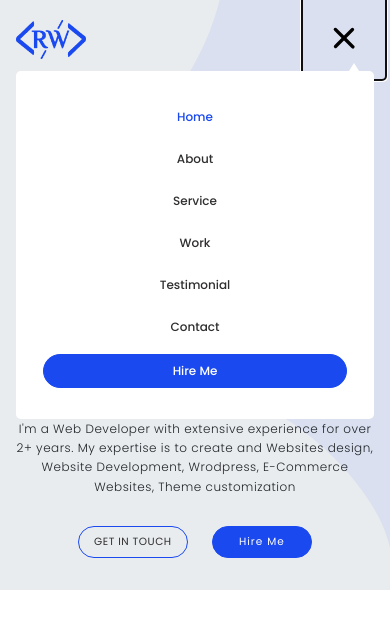
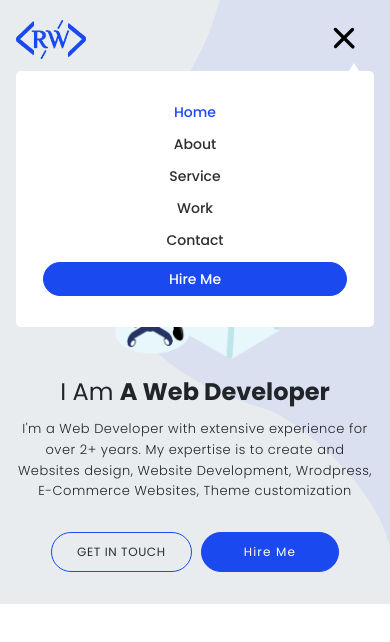
Before and after one commit to dev-rittick/portfolio, a plain HTML site: page index.html in a window 390 px wide. Both pictures are taken after a click on the button "Toggle navigation". Drawn offline with nearby package versions, Linux system fonts and the light colour scheme.

Commit message:
nav and hero section complete

```diff
--- a/css/style.css
+++ b/css/style.css
@@ -23,6 +23,7 @@ article, aside, details, figcaption, figure, footer, header, hgroup, menu, nav,
 
 .btn:focus, .btn:active:focus, .btn.active:focus, .btn.focus, .btn.focus:active, .btn.active.focus {
   outline: none;
+  box-shadow: none;
 }
 
 body {
@@ -132,8 +133,8 @@ a:hover {
     padding: 0;
     font-size: 1.25rem;
     line-height: 1;
-    border:none;
-    outline: none;
+    border:none !important;
+    outline: none !important;
 }
 .navbar-light .navbar-nav .nav-item.active .nav-link {
   color: #1A49EF !important;
@@ -284,16 +285,7 @@ a:hover {
   .jumbotron p.lead {
     padding-bottom: 30px;
     line-height: 160%;
-    font-size: 12px;
-  }
-
-  .btn {
-    font-size: 11px;
-    padding: 9px 15px !important;
-  }
-
-  .jumbotron .btn {
-    min-width: 115px;
+    font-size: 13px;
   }
 }
 
@@ -302,17 +294,8 @@ a:hover {
     margin: 0 4px;
   }
 
-  .jumbotron .btn {
-    min-width: 100px;
-  }
-
   .jumbotron .btn-secendary {
     margin-right: 20px;
-  }
-
-  .btn {
-    font-size: 10.5px;
-    padding: 7px 15px !important;
   }
 }
 
@@ -322,7 +305,7 @@ a:hover {
   }
 
   .navbar .navbar-brand img {
-    width: 70px;
+    width: 75px;
   }
 
   .navbar .navbar-nav .nav-item .btn-primary {
@@ -366,6 +349,10 @@ a:hover {
   }
 }
 @media (max-width: 575px) {
+  .navbar .navbar-nav .nav-item .nav-link {
+    font-size: 14px;
+    padding: 3px;
+}
   .SmNavBg{
     background-color: #fff;
     padding: 25px;
@@ -400,4 +387,7 @@ a:hover {
     max-width: 100%;
     margin: 0 auto;
   }
+  .jumbotron .btn-secendary {
+      margin-right: 5px;
+  }
 }
--- a/index.html
+++ b/index.html
@@ -47,9 +47,6 @@
             <a class="nav-link" href="#">Work</a>
           </li>
           <li class="nav-item">
-            <a class="nav-link" href="#">Testimonial</a>
-          </li>
-          <li class="nav-item">
             <a class="nav-link" href="#">Contact</a>
           </li>
           <li class="nav-item">
```
